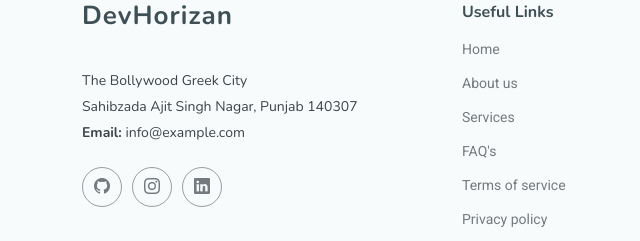
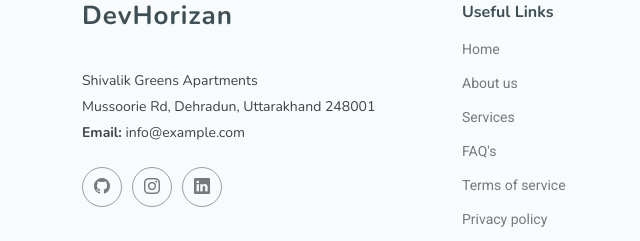
Before and after one commit to raghavg2004/DevHorizon, a plain HTML site: page ms-service.html in a window 1280 px wide. Shown: the part 805-1046 px from the top of the page, 0-640 px from the left. Drawn offline with nearby package versions, Linux system fonts and the light colour scheme.

Commit message:
Update ms-service.html

```diff
--- a/ms-service.html
+++ b/ms-service.html
@@ -109,12 +109,12 @@
         <a href="index.html" class="logo d-flex align-items-center">
           <span class="sitename">DevHorizan</span>
         </a>
-        <div class="footer-contact pt-3">
-          <p>The Bollywood Greek City</p>
-          <p>Sahibzada Ajit Singh Nagar, Punjab 140307</p>
-          <!--<p class="mt-3"><strong>Phone:</strong> <span>+91 12345 12345</span></p>-->
-          <p><strong>Email:</strong> <span>info@example.com</span></p>
-        </div>
+          <div class="footer-contact pt-3">
+            <p>Shivalik Greens Apartments</p>
+            <p>Mussoorie Rd, Dehradun, Uttarakhand 248001</p>
+            <!--<p class="mt-3"><strong>Phone:</strong> <span>+91 12345 12345</span></p>-->
+            <p><strong>Email:</strong> <span>info@example.com</span></p>
+          </div>
         <div class="social-links d-flex mt-4">
           <a href="https://github.com/raghavg2004"><i class="bi bi-github"></i></a>
           <a href="https://www.instagram.com/raghavgupta.04?igsh=cXQ1d21xbm1waWlk"><i class="bi bi-instagram"></i></a>
```
